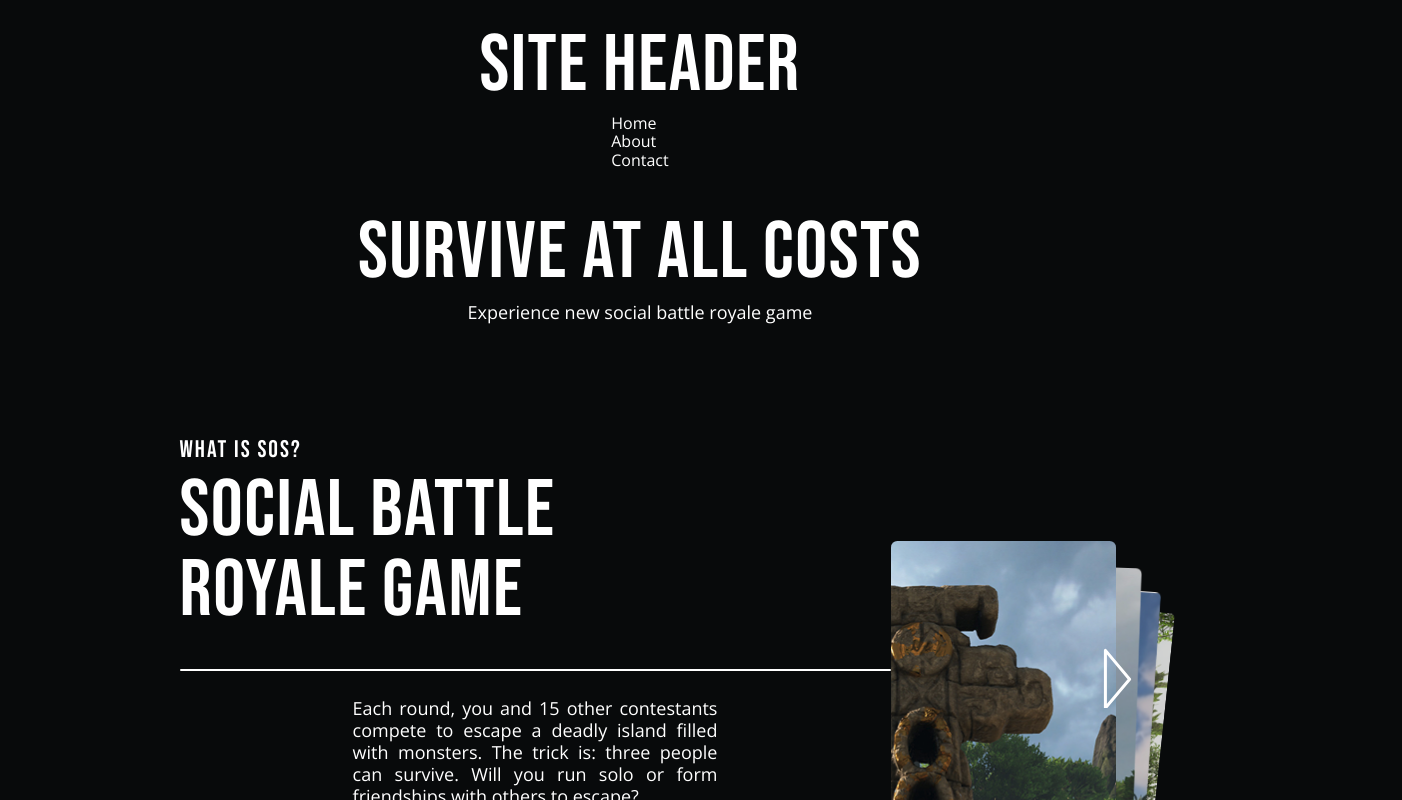
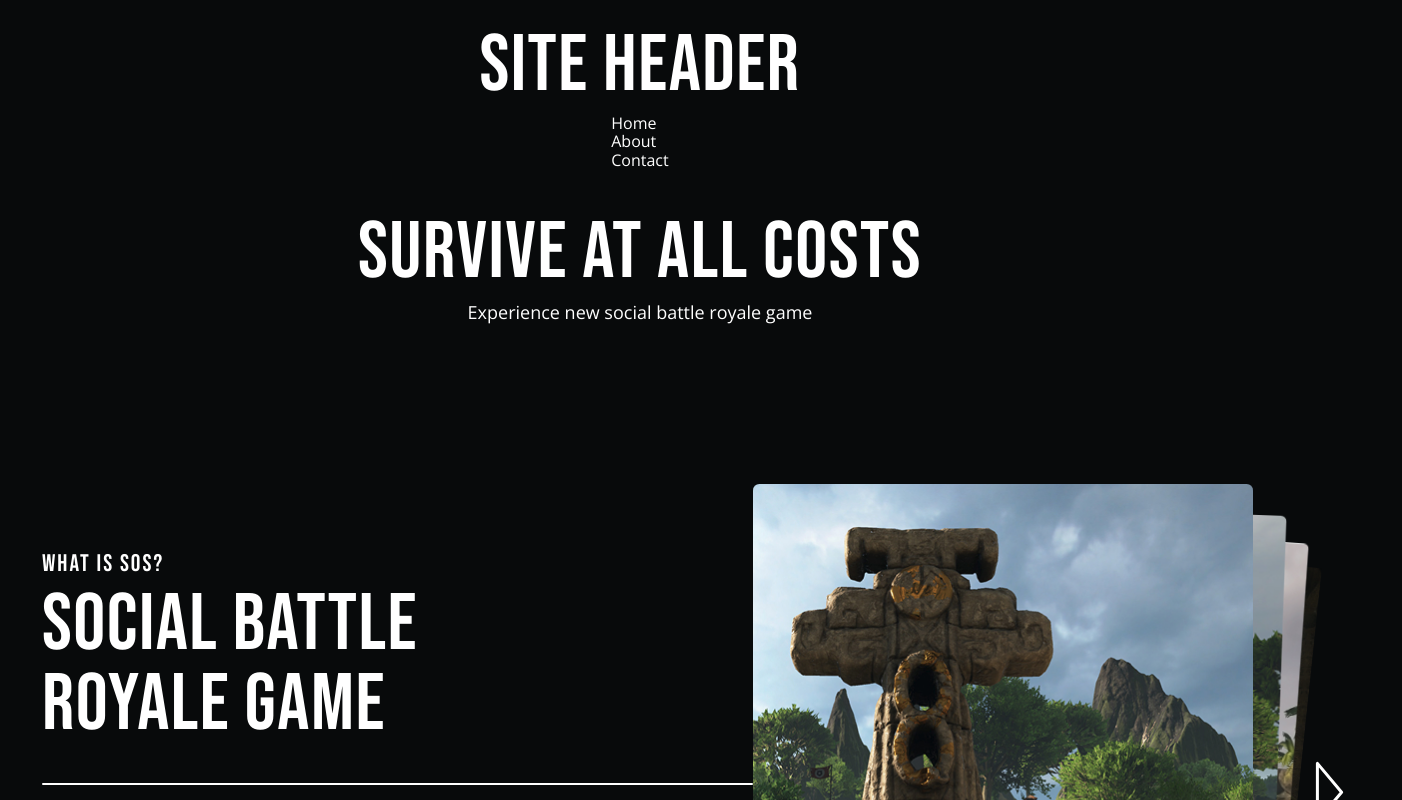
Before and after one commit to Dmitriy-Ponomarenko/survive-at-all-costs, a React (Vite) app: page / in a window 1280 px wide. Shown: the top 800 px of the page, 1402 px wide, since content can reach past the window. Built offline with nearby package versions, Linux system fonts and the light colour scheme.

Commit message:
About section swiper update

```diff
--- a/src/components/LandingPageComp/AboutSection/AboutSection.module.css
+++ b/src/components/LandingPageComp/AboutSection/AboutSection.module.css
@@ -113,6 +113,11 @@
     width: 32px;
     height: 32px;
   }
+
+  .aboutSwiperContainer {
+    width: 450px;
+    height: 430px;
+  }
 }
 
 @media screen and (min-width: 1280px) {
@@ -146,11 +151,17 @@
   }
 
   .nextButton {
-    right: -55px;
+    top: 50%;
+    right: -130px;
   }
 
   .nextButtonIcon {
     width: 64px;
     height: 64px;
   }
+
+  .aboutSwiperContainer {
+    width: 500px;
+    height: 610px;
+  }
 }
```
